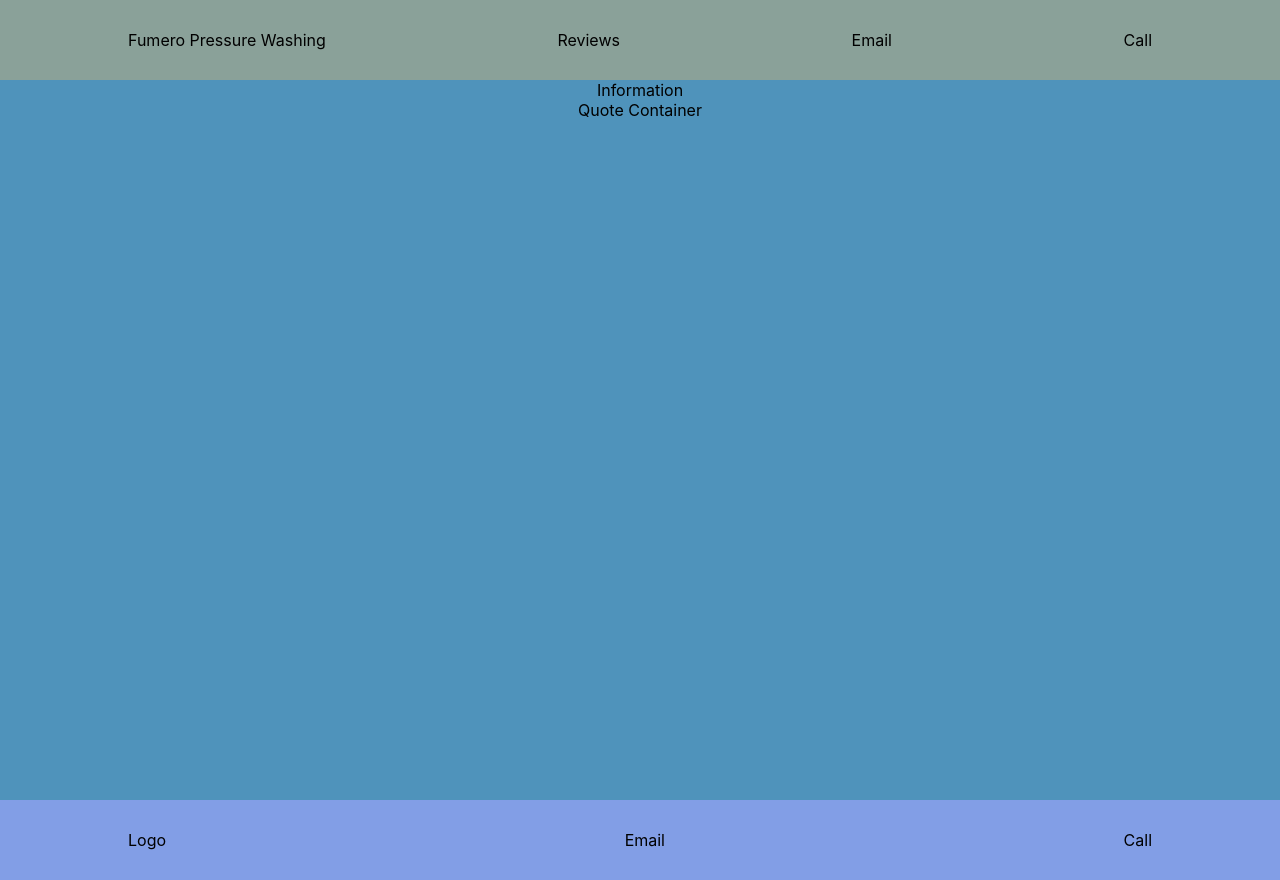
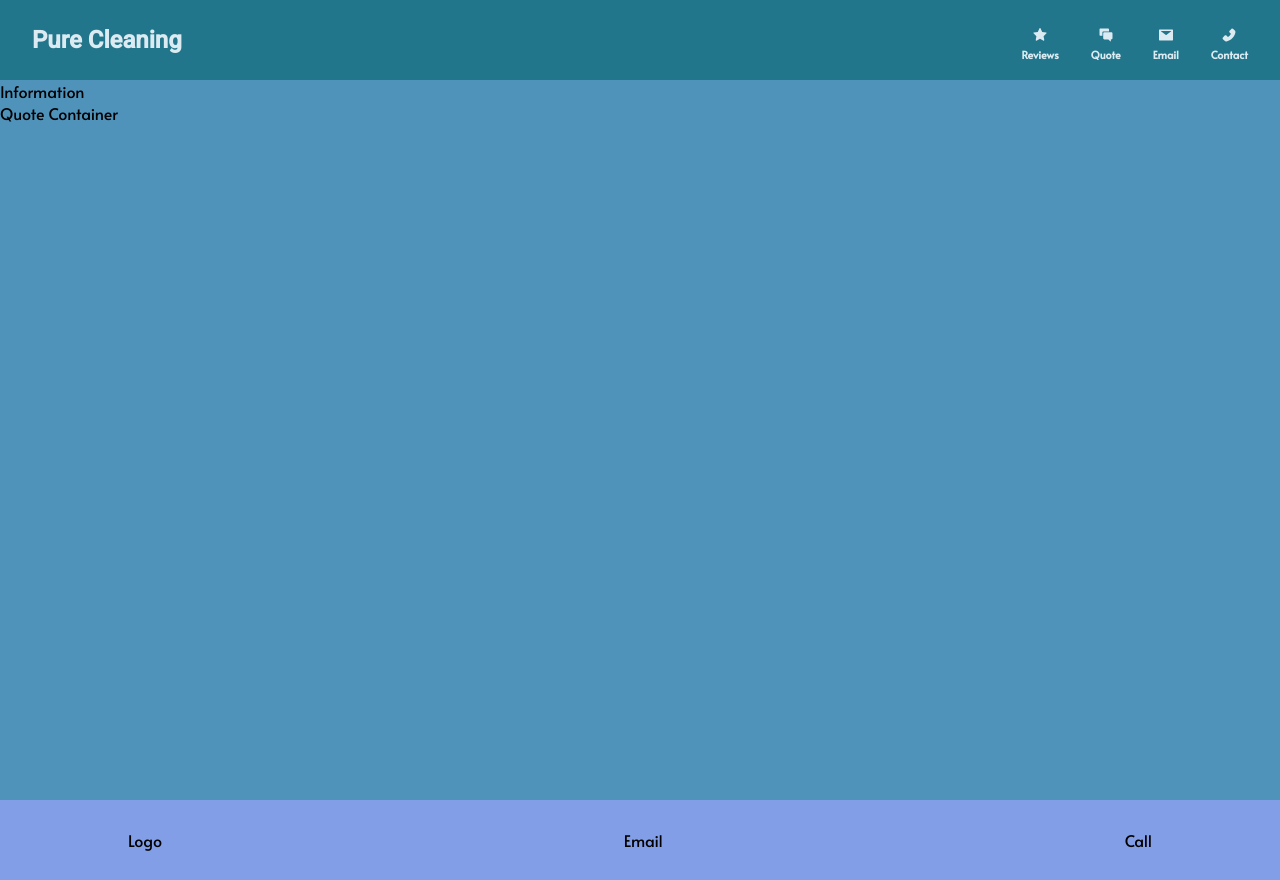
Before and after one commit to codescody/fumeropressurewashing, a React (Create React App) app: page / in a window 1280 px wide. Built offline with nearby package versions, Linux system fonts and the light colour scheme.

Commit message:
header nav and layout

```diff
--- a/package.json
+++ b/package.json
@@ -8,6 +8,7 @@
     "@testing-library/user-event": "^13.5.0",
     "react": "^18.2.0",
     "react-dom": "^18.2.0",
+    "react-icons": "^4.8.0",
     "react-scripts": "5.0.1",
     "web-vitals": "^2.1.4"
   },
--- a/public/index.html
+++ b/public/index.html
@@ -24,7 +24,7 @@
       work correctly both with client-side routing and a non-root public URL.
       Learn how to configure a non-root public URL by running `npm run build`.
     -->
-    <title>Fumero Pressure Washing</title>
+    <title>Pure Cleaning</title>
   </head>
   <body>
     <noscript>You need to enable JavaScript to run this app.</noscript>
--- a/src/App.css
+++ b/src/App.css
@@ -1,38 +1,8 @@
-.App {
-  text-align: center;
+ul {
+  list-style-type: none;
 }
 
-.App-logo {
-  height: 40vmin;
-  pointer-events: none;
+a {
+color: inherit;
+text-decoration: none;
 }
-
-@media (prefers-reduced-motion: no-preference) {
-  .App-logo {
-    animation: App-logo-spin infinite 20s linear;
-  }
-}
-
-.App-header {
-  background-color: #282c34;
-  min-height: 100vh;
-  display: flex;
-  flex-direction: column;
-  align-items: center;
-  justify-content: center;
-  font-size: calc(10px + 2vmin);
-  color: white;
-}
-
-.App-link {
-  color: #61dafb;
-}
-
-@keyframes App-logo-spin {
-  from {
-    transform: rotate(0deg);
-  }
-  to {
-    transform: rotate(360deg);
-  }
-}
--- a/src/components/Header.js
+++ b/src/components/Header.js
@@ -1,10 +1,38 @@
+import { AiFillPhone } from "react-icons/ai";
+import { AiFillMail } from "react-icons/ai";
+import { AiFillStar } from "react-icons/ai";
+import { IoIosChatboxes } from "react-icons/io"
+
 export default function Header() {
   return (
-    <div className="header-wrapper">
-      <div>Fumero Pressure Washing</div>
-      <div>Reviews</div>
-      <div>Email</div>
-      <div>Call</div>
-    </div>
+    <nav className="header-wrapper">
+      <h1 className="pure-cleaning-logo">Pure Cleaning</h1>
+      <ul className="header-nav-links">
+        <li>
+          <a href="/">
+            <AiFillStar />
+            <h6>Reviews</h6>
+          </a>
+        </li>
+        <li>
+          <a href="/">
+            <IoIosChatboxes />
+            <h6>Quote</h6>
+          </a>
+        </li>
+        <li>
+          <a href="mailto: abc@example.com">
+            <AiFillMail className="email-icon" />
+            <h6>Email</h6>
+          </a>
+        </li>
+        <li>
+          <a href="tel:example">
+            <AiFillPhone />
+            <h6>Contact</h6>
+          </a>
+        </li>
+      </ul>
+    </nav>
   );
 }
--- a/src/index.css
+++ b/src/index.css
@@ -1,6 +1,9 @@
+@import url('https://fonts.googleapis.com/css2?family=Alata&family=Roboto:wght@500&display=swap');
+
 body {
   margin: 0;
-  font-family: -apple-system, BlinkMacSystemFont, 'Segoe UI', 'Roboto', 'Oxygen',
+  padding: 0;
+  font-family: 'Alata', Arial, Helvetica, sans-serif,'Segoe UI', 'Roboto', 'Oxygen',
     'Ubuntu', 'Cantarell', 'Fira Sans', 'Droid Sans', 'Helvetica Neue',
     sans-serif;
   -webkit-font-smoothing: antialiased;
@@ -12,10 +15,27 @@ body {
   justify-content: space-between;
   text-align: center;
   align-items: center;
-  padding-left: 10%;
-  padding-right: 10%;
+  vertical-align: center;
+  padding-left: 2rem;
+  padding-right: 2rem;
   height: 10vh;
-  background-color: rgb(138, 161, 153);
+  background-color: rgb(33, 118, 139);
+  color: rgb(220, 235, 242);
+}
+
+.header-nav-links {
+  display: flex;
+  gap: 2rem;
+  font-size: 1rem;
+  margin-top: 3rem;
+}
+
+h1 {
+  font-family: "Roboto";
+}
+
+h6 {
+  margin-top: 0;
 }
 
 .home-page {
```
Also changed, not shown: 1 other file (tests, documents, lock files or other folders).
